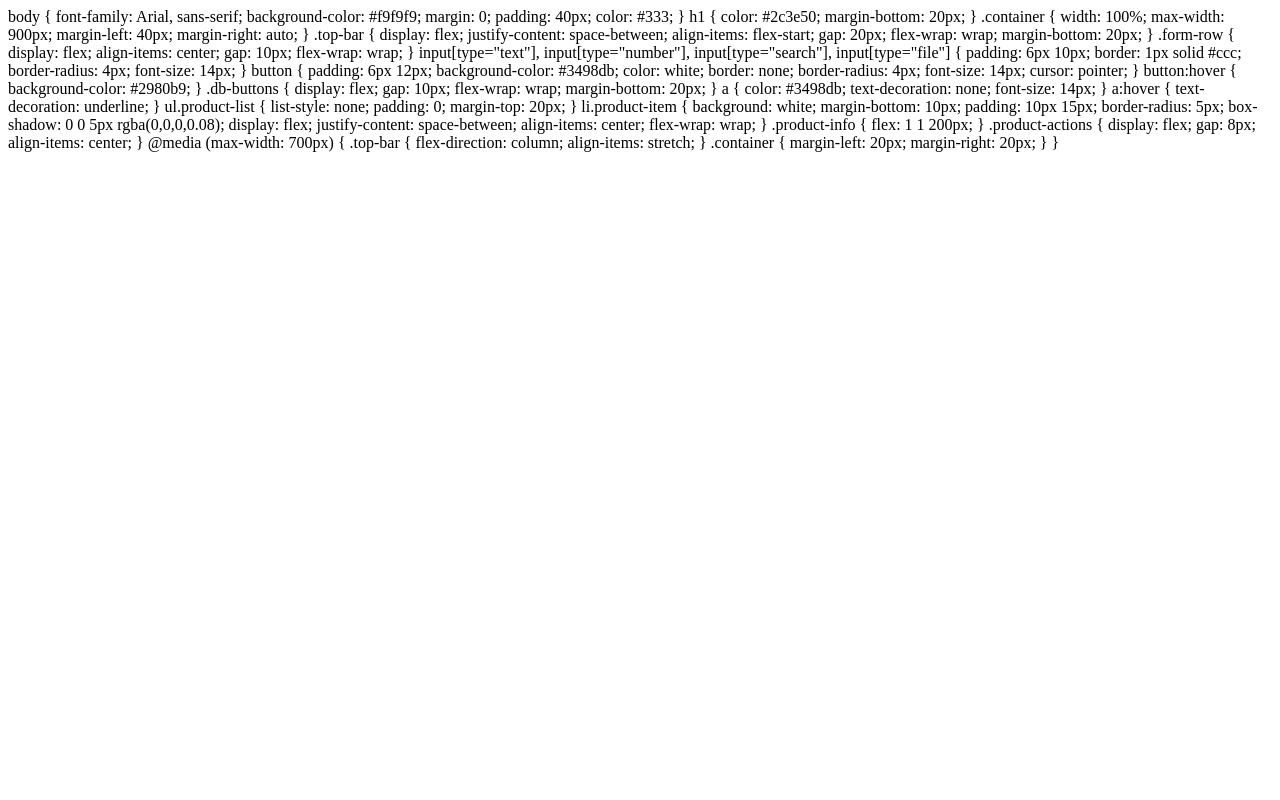
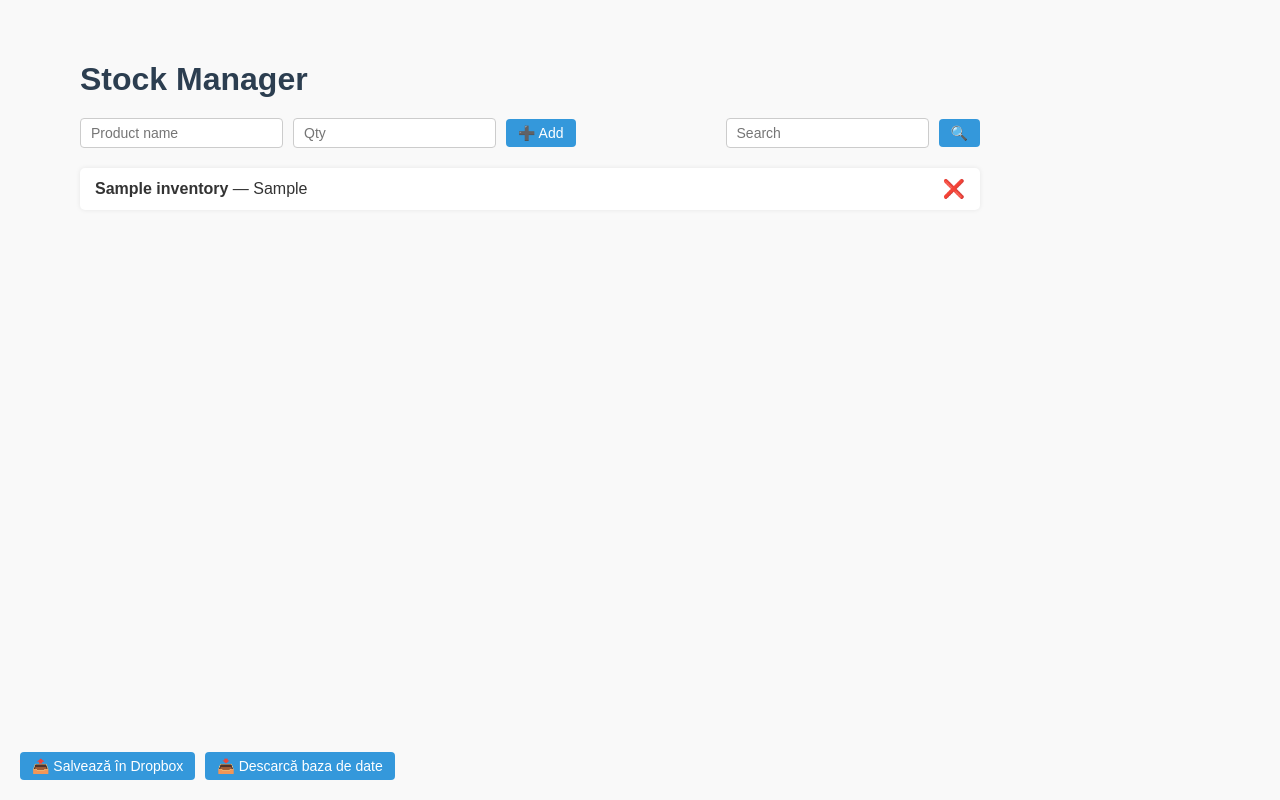
Before and after one commit to gsmcontactct/stock-web-app, a Flask app: page / in a window 1280 px wide. Run offline with Flask 3, Linux system fonts and the light colour scheme; tables that the repository leaves empty hold one stand-in row (values such as "Sample post").

Commit message:
Fix layout and restore clean UI

```diff
--- a/static/style.css
+++ b/static/style.css
@@ -36,8 +36,7 @@ h1 {
 
 input[type="text"],
 input[type="number"],
-input[type="search"],
-input[type="file"] {
+input[type="search"] {
     padding: 6px 10px;
     border: 1px solid #ccc;
     border-radius: 4px;
@@ -56,23 +55,6 @@ button {
 
 button:hover {
     background-color: #2980b9;
-}
-
-.db-buttons {
-    display: flex;
-    gap: 10px;
-    flex-wrap: wrap;
-    margin-bottom: 20px;
-}
-
-a {
-    color: #3498db;
-    text-decoration: none;
-    font-size: 14px;
-}
-
-a:hover {
-    text-decoration: underline;
 }
 
 ul.product-list {
@@ -97,10 +79,24 @@ li.product-item {
     flex: 1 1 200px;
 }
 
-.product-actions {
+.product-actions a {
+    color: #e74c3c;
+    font-size: 18px;
+    text-decoration: none;
+}
+
+.product-actions a:hover {
+    text-decoration: underline;
+}
+
+/* BOTTOM LEFT DROPBOX BUTTONS */
+.db-buttons {
+    position: fixed;
+    bottom: 20px;
+    left: 20px;
     display: flex;
-    gap: 8px;
-    align-items: center;
+    gap: 10px;
+    z-index: 1000;
 }
 
 @media (max-width: 700px) {
@@ -113,4 +109,8 @@ li.product-item {
         margin-left: 20px;
         margin-right: 20px;
     }
+
+    .db-buttons {
+        flex-direction: column;
+    }
 }
--- a/templates/index.html
+++ b/templates/index.html
@@ -1,116 +1,59 @@
-body {
-    font-family: Arial, sans-serif;
-    background-color: #f9f9f9;
-    margin: 0;
-    padding: 40px;
-    color: #333;
-}
+<!DOCTYPE html>
+<html lang="en">
+<head>
+    <meta charset="UTF-8">
+    <title>Stock Manager</title>
 
-h1 {
-    color: #2c3e50;
-    margin-bottom: 20px;
-}
+    <!-- IMPORTANT: correct static path -->
+    <link rel="stylesheet" href="{{ url_for('static', filename='style.css') }}">
+</head>
+<body>
 
-.container {
-    width: 100%;
-    max-width: 900px;
-    margin-left: 40px;
-    margin-right: auto;
-}
+<div class="container">
 
-.top-bar {
-    display: flex;
-    justify-content: space-between;
-    align-items: flex-start;
-    gap: 20px;
-    flex-wrap: wrap;
-    margin-bottom: 20px;
-}
+    <h1>Stock Manager</h1>
 
-.form-row {
-    display: flex;
-    align-items: center;
-    gap: 10px;
-    flex-wrap: wrap;
-}
+    <!-- TOP BAR -->
+    <div class="top-bar">
+        <form method="POST" action="/add" class="form-row">
+            <input type="text" name="name" placeholder="Product name" required>
+            <input type="number" name="quantity" placeholder="Qty" required>
+            <button type="submit">➕ Add</button>
+        </form>
 
-input[type="text"],
-input[type="number"],
-input[type="search"],
-input[type="file"] {
-    padding: 6px 10px;
-    border: 1px solid #ccc;
-    border-radius: 4px;
-    font-size: 14px;
-}
+        <form method="GET" action="/" class="form-row">
+            <input type="search" name="q" placeholder="Search">
+            <button type="submit">🔍</button>
+        </form>
+    </div>
 
-button {
-    padding: 6px 12px;
-    background-color: #3498db;
-    color: white;
-    border: none;
-    border-radius: 4px;
-    font-size: 14px;
-    cursor: pointer;
-}
+    <!-- PRODUCTS -->
+    <ul class="product-list">
+        {% for product in products %}
+        <li class="product-item">
+            <div class="product-info">
+                <strong>{{ product[1] }}</strong> — {{ product[2] }}
+            </div>
 
-button:hover {
-    background-color: #2980b9;
-}
+            <div class="product-actions">
+                <a href="/delete/{{ product[0] }}">❌</a>
+            </div>
+        </li>
+        {% endfor %}
+    </ul>
 
-.db-buttons {
-    display: flex;
-    gap: 10px;
-    flex-wrap: wrap;
-    margin-bottom: 20px;
-}
+</div>
 
-a {
-    color: #3498db;
-    text-decoration: none;
-    font-size: 14px;
-}
+<!-- BOTTOM LEFT BUTTONS -->
+<div class="db-buttons">
+    <form action="/dropbox_upload" method="POST">
+        <button type="submit">📤 Salvează în Dropbox</button>
+    </form>
 
-a:hover {
-    text-decoration: underline;
-}
+    <form action="/dropbox_download" method="POST">
+        <button type="submit">📥 Descarcă baza de date</button>
+    </form>
+</div>
 
-ul.product-list {
-    list-style: none;
-    padding: 0;
-    margin-top: 20px;
-}
-
-li.product-item {
-    background: white;
-    margin-bottom: 10px;
-    padding: 10px 15px;
-    border-radius: 5px;
-    box-shadow: 0 0 5px rgba(0,0,0,0.08);
-    display: flex;
-    justify-content: space-between;
-    align-items: center;
-    flex-wrap: wrap;
-}
-
-.product-info {
-    flex: 1 1 200px;
-}
-
-.product-actions {
-    display: flex;
-    gap: 8px;
-    align-items: center;
-}
-
-@media (max-width: 700px) {
-    .top-bar {
-        flex-direction: column;
-        align-items: stretch;
-    }
-
-    .container {
-        margin-left: 20px;
-        margin-right: 20px;
-    }
-}
+</body>
+</html>
```
